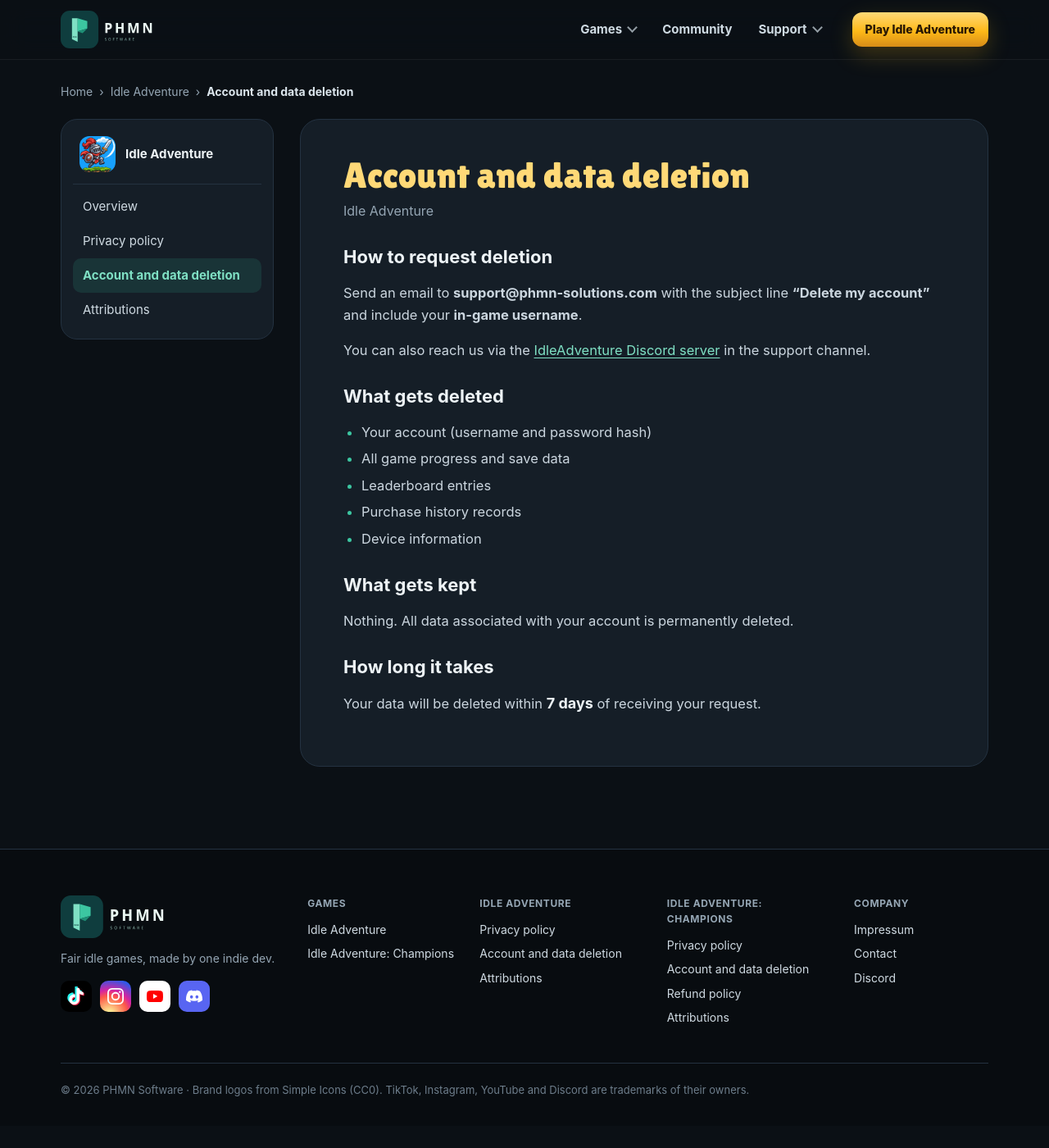
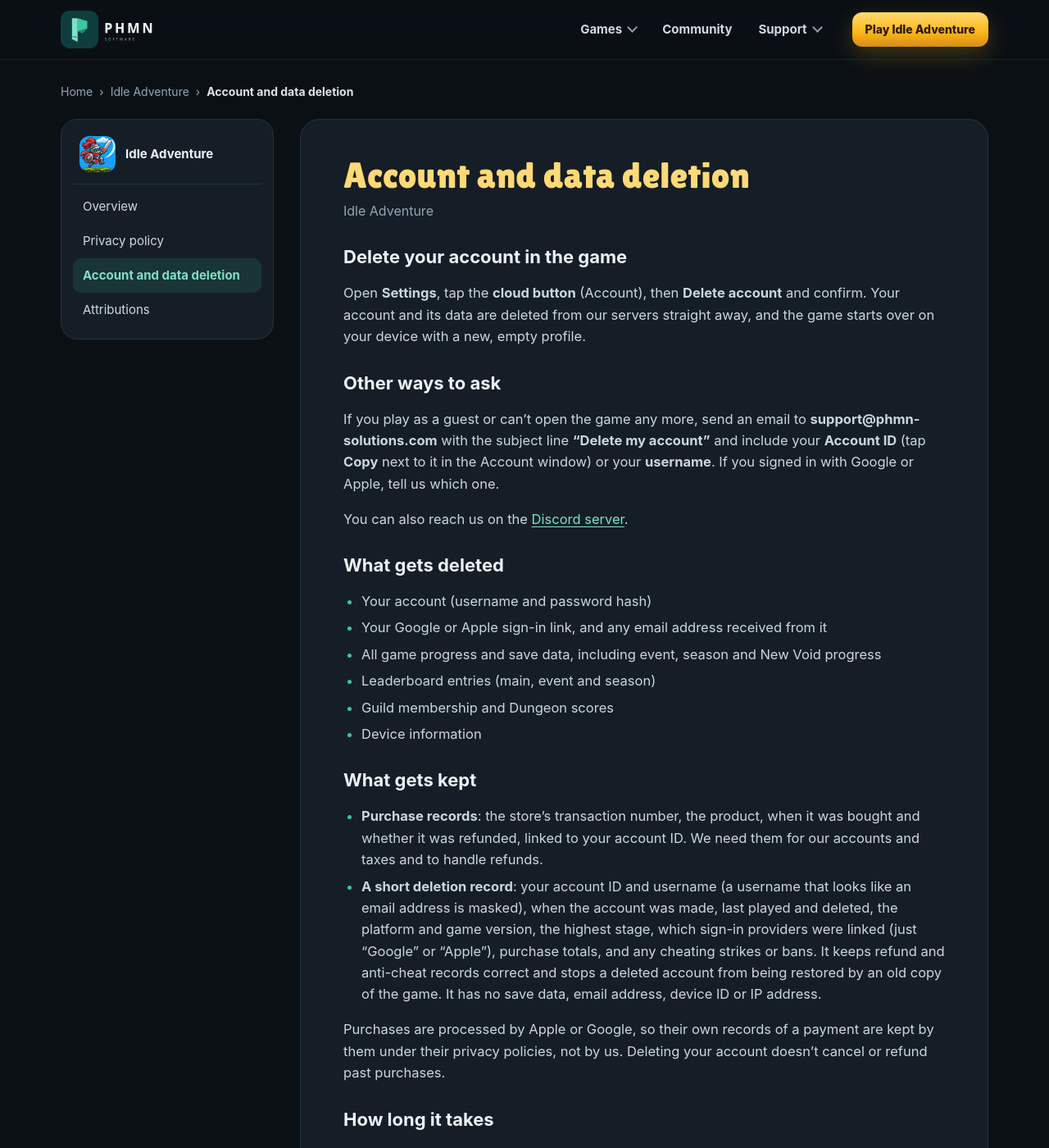
Before and after one commit to Okin107/policies, a Jekyll site: the page built from IdleAdventure/account-deletion.md, in a window 1280 px wide and 1400 px high. Shown: the whole window at 82% size. Built offline with Jekyll 4.4.1, drawn with Linux system fonts in a browser that asks for light colours; our own code applies the rules of GitHub Pages for plain Markdown files; some of the changed text lies outside the part shown.

Commit message:
Idle Adventure deletion + privacy: in-game delete, what is kept, purchase and anti-cheat records, Hetzner + Cloudflare hosting
Co-Authored-By: Claude Opus 5.5 <noreply@anthropic.com>

```diff
--- a/IdleAdventure/account-deletion.md
+++ b/IdleAdventure/account-deletion.md
@@ -1,23 +1,31 @@
 # Idle Adventure — Account & Data Deletion
 
-## How to request deletion
+## Delete your account in the game
 
-Send an email to **support@phmn-solutions.com** with the subject line **"Delete my account"** and include your **in-game username**.
+Open **Settings**, tap the **cloud button** (Account), then **Delete account** and confirm. Your account and its data are deleted from our servers straight away, and the game starts over on your device with a new, empty profile.
 
-You can also reach us via the [IdleAdventure Discord server](https://discord.gg/cJFj8DBekf) in the support channel.
+## Other ways to ask
+
+If you play as a guest or can't open the game any more, send an email to **support@phmn-solutions.com** with the subject line **"Delete my account"** and include your **Account ID** (tap **Copy** next to it in the Account window) or your **username**. If you signed in with Google or Apple, tell us which one.
+
+You can also reach us on the [Discord server](https://discord.gg/G6ewzKfB9r).
 
 ## What gets deleted
 
 - Your account (username and password hash)
-- All game progress and save data
-- Leaderboard entries
-- Purchase history records
+- Your Google or Apple sign-in link, and any email address received from it
+- All game progress and save data, including event, season and New Void progress
+- Leaderboard entries (main, event and season)
+- Guild membership and Dungeon scores
 - Device information
 
 ## What gets kept
 
-Nothing. All data associated with your account is permanently deleted.
+- **Purchase records**: the store's transaction number, the product, when it was bought and whether it was refunded, linked to your account ID. We need them for our accounts and taxes and to handle refunds.
+- **A short deletion record**: your account ID and username (a username that looks like an email address is masked), when the account was made, last played and deleted, the platform and game version, the highest stage, which sign-in providers were linked (just "Google" or "Apple"), purchase totals, and any cheating strikes or bans. It keeps refund and anti-cheat records correct and stops a deleted account from being restored by an old copy of the game. It has no save data, email address, device ID or IP address.
+
+Purchases are processed by Apple or Google, so their own records of a payment are kept by them under their privacy policies, not by us. Deleting your account doesn't cancel or refund past purchases.
 
 ## How long it takes
 
-Your data will be deleted within **7 days** of receiving your request.
+Deleting in the game is immediate. A request by email or Discord is completed within **7 days** of receiving it.
```
Also changed, not shown: IdleAdventure/privacy-policy.md (+8 -5 lines).
